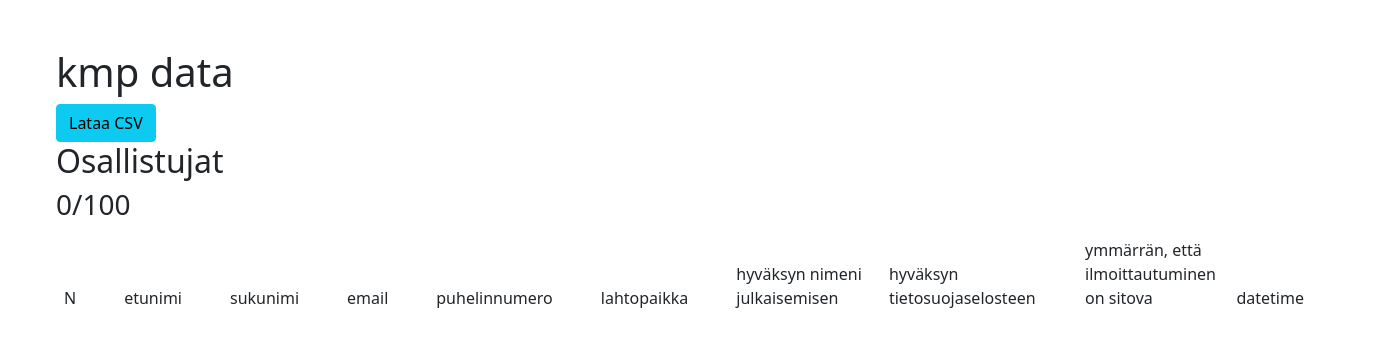
After one commit to larikuistio/oty_ilmo, a Flask app: page /kmp_data in a window 1400 px wide. The commit adds this page. Shown: the top 349 px of the page. Run offline with Flask 2, Linux system fonts and the light colour scheme; data that the repository does not hold is empty; some libraries are stand-ins or nearby versions.

Commit message:
kmp form ready

```diff
--- a/app/routes.py
+++ b/app/routes.py
@@ -5,8 +5,8 @@ from app import app, db
 from datetime import datetime, date, time, timedelta
 import requests
 from sqlalchemy import and_
-from app.forms import sitsiForm, fucuForm
-from app.models import sitsiModel, fucuModel
+from app.forms import sitsiForm, fucuForm, kmpForm
+from app.models import sitsiModel, fucuModel, kmpModel
 from flask_wtf.csrf import CSRFProtect, CSRFError
 import os
 from app import sqlite_to_csv
@@ -340,3 +340,135 @@ def fucu_csv():
     except FileNotFoundError as e:
         print(e)
         abort(404)
+
+
+
+
+@app.route('/kmp', methods=['GET', 'POST'])
+def kmp():
+    form = kmpForm()
+
+    starttime = datetime(2021, 11, 9, 13, 37, 37)
+    endtime = datetime(2021, 11, 26, 23, 59, 59)
+    nowtime = datetime.now()
+
+    limit = 58
+    maxlimit = 58
+
+    entrys = kmpModel.query.all()
+    totalcount = kmpModel.query.count()
+    for entry in entrys:
+        if(entry.etunimi == form.etunimi.data and entry.sukunimi == form.sukunimi.data):
+            flash('Olet jo ilmoittautunut')
+
+            return render_template('kmp.html', title='kmp ilmoittautuminen',
+                                    entrys=entrys,
+                                    totalcount=totalcount,
+                                    starttime=starttime,
+                                    endtime=endtime,
+                                    nowtime=nowtime,
+                                    limit=limit,
+                                    form=form,
+                                    page="kmp")
+
+
+    if request.method == 'POST':
+        validate = form.validate_on_submit()
+        submitted = form.is_submitted()
+    else:
+        validate = False
+        submitted = False
+
+    if validate and submitted and totalcount <= maxlimit:
+        if totalcount >= limit:
+            flash('Ilmoittautuminen onnistui, olet varasijalla')
+        else:
+            flash('Ilmoittautuminen onnistui')
+
+        sub = kmpModel(
+            etunimi = form.etunimi.data,
+            sukunimi = form.sukunimi.data,
+            email = form.email.data,
+            puh = form.puh.data,
+            lahtopaikka = form.lahtopaikka.data,
+            consent0 = form.consent0.data,
+            consent1 = form.consent1.data,
+            consent2 = form.consent2.data,
+            datetime = nowtime
+        )
+        db.session.add(sub)
+        db.session.commit()
+
+        if totalcount >= limit:
+            msg = [
+                "echo \"Hei", str(form.etunimi.data), " ", str(form.sukunimi.data),
+                "\n\nOlet ilmoittautunut OTiTin KMP:lle. Olet varasijalla. ",
+                "Jos KMPlle jää peruutuksien myötä vapaita paikkoja, niin sinuun voidaan olla yhteydessä. ",
+                "\n\nÄlä vastaa tähän sähköpostiin, vastaus ei mene silloin mihinkään.\"",
+                "|mail -aFrom:no-reply@otitkakspistenolla.oulu.fi -s 'OTiT KMP ilmoittautuminen'", str(form.email.data)
+            ]
+        else:
+            msg = [
+                "echo \"Hei", str(form.etunimi.data), " ", str(form.sukunimi.data),
+                "\n\nOlet ilmoittautunut OTiTin KMPlle. Tässä vielä syöttämäsi tiedot: ",
+                "\n\nNimi: ", str(form.etunimi.data), str(form.sukunimi.data),
+                "\nSähköposti: ", str(form.email.data), "\nPuhelinnumero: ", str(form.puh.data),
+                "\nLähtöpaikka: ", str(form.lahtopaikka.data),
+                "\n\nÄlä vastaa tähän sähköpostiin, vastaus ei mene silloin mihinkään.\"",
+                "|mail -aFrom:no-reply@otitkakspistenolla.oulu.fi -s 'OTiT KMP ilmoittautuminen'", str(form.email.data)
+            ]
+
+        cmd = ' '.join(msg)
+        returnvalue = os.system(cmd)
+
+        return redirect(url_for('kmp'))
+
+    elif submitted and totalcount > maxlimit:
+        totalcount -= totalcount
+        flash('Ilmoittautuminen on jo täynnä')
+
+    elif (not validate) and submitted:
+        flash('Ilmoittautuminen epäonnistui, tarkista syöttämäsi tiedot')
+
+
+    return render_template('kmp.html', title='kmp ilmoittautuminen',
+                            entrys=entrys,
+                            totalcount=totalcount,
+                            starttime=starttime,
+                            endtime=endtime,
+                            nowtime=nowtime,
+                            limit=limit,
+                            form=form,
+                            page="kmp")
+
+
+@app.route('/kmp_data', methods=['GET'])
+@auth.login_required(role=['admin', 'kmp'])
+def kmp_data():
+    limit = 100
+
+    entries = kmpModel.query.all()
+
+    count = kmpModel.query.count()
+
+    return render_template('kmp_data.html', title='kmp data',
+                           entries=entries,
+                           count=count,
+                           limit=limit)
+
+@app.route('/kmp_data/kmp_model_data.csv')
+@auth.login_required(role=['admin', 'kmp'])
+def kmp_csv():
+
+    os.system('mkdir csv')
+
+    sqlite_to_csv.exportToCSV('kmp_model')
+
+    dir = os.path.join(os.getcwd(), 'csv/')
+
+    try:
+        print(dir)
+        return send_from_directory(directory=dir, path='.', filename='kmp_model_data.csv', as_attachment=True)
+    except FileNotFoundError as e:
+        print(e)
+        abort(404)
--- a/app/templates/index.html
+++ b/app/templates/index.html
@@ -4,7 +4,7 @@
 
 <div class="container p-3">
 
-    <a href="{{ url_for('pitsakaljasitsit') }}"><h4>Pitsa Kalja Sitsit</h4></a>
+    <!--<a href="{{ url_for('pitsakaljasitsit') }}"><h4>Pitsa Kalja Sitsit</h4></a>-->
 </div>
 
 {% endblock %}
--- /dev/null
+++ b/app/templates/kmp_data.html
@@ -0,0 +1,100 @@
+{% import "bootstrap/wtf.html" as wtf %}
+
+{% extends "header.html" %}
+
+{% block content %}
+
+<div class="container p-3">
+    <h1>{{ title }}</h1>
+
+    <a href="{{ url_for('fucu_csv') }}"><button class="btn btn-info">Lataa
+            CSV</button></a>
+    <div>
+        <h2>Osallistujat</h2>
+        <h3>{{ count }}/{{ limit }}</h3>
+        <table class="table" rules="all">
+            <thead>
+                <tr>
+                    <td>
+                        N&emsp;&emsp;
+                    </td>
+                    <td>
+                        etunimi&emsp;&emsp;
+                    </td>
+                    <td>
+                        sukunimi&emsp;&emsp;
+                    </td>
+                    <td>
+                        email&emsp;&emsp;
+                    </td>
+                    <td>
+                        puhelinnumero&emsp;&emsp;
+                    </td>
+                    <td>
+                        lahtopaikka&emsp;&emsp;
+                    </td>
+                    <td>
+                        hyväksyn nimeni julkaisemisen&emsp;&emsp;
+                    </td>
+                    <td>
+                        hyväksyn tietosuojaselosteen&emsp;&emsp;
+                    </td>
+                    <td>
+                        ymmärrän, että ilmoittautuminen on sitova&emsp;&emsp;
+                    </td>
+                    <td>
+                        datetime&emsp;&emsp;
+                    </td>
+
+                </tr>
+            </thead>
+            <tbody>
+                {% for entry in entries %}
+                <tr>
+                    <td>{{ loop.index }}.
+                        {% if loop.index > limit %}
+                        (Vara)
+                        {% endif %}
+                    </td>
+                    <td>
+                        {{ entry.etunimi }}
+                    </td>
+                    <td>
+                        {{ entry.sukunimi }}
+                    </td>
+                    <td>
+                        {{ entry.email }}
+                    </td>
+                    <td>
+                        {{ entry.puh }}
+                    </td>
+                    <td>
+                        {{ entry.lahtopaikka }}
+                    </td>
+                    <td>
+                        {{ entry.consent0 }}
+                    </td>
+                    <td>
+                        {{ entry.consent1 }}
+                    </td>
+                    <td>
+                        {{ entry.consent2 }}
+                    </td>
+                    <td>
+                        {{ entry.datetime }}
+                    </td>
+
+                </tr>
+                {% endfor %}
+            </tbody>
+        </table>
+
+
+
+
+    </div>
+
+
+</div>
+
+{% endblock %}
```
Also changed, not shown: app/forms.py (+16 -0 lines), app/models.py (+13 -0 lines), app/templates/kmp.html (added, +118 -0 lines), 1 other file.
